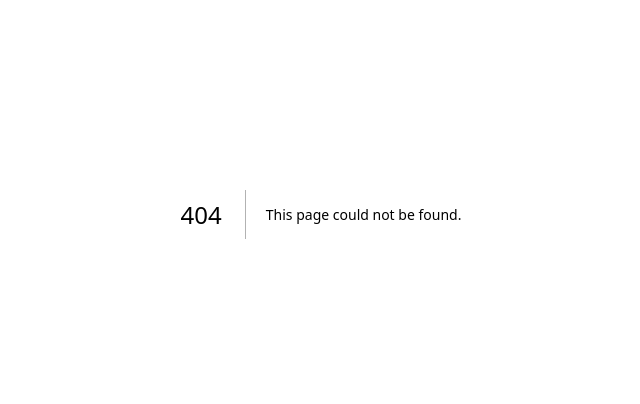
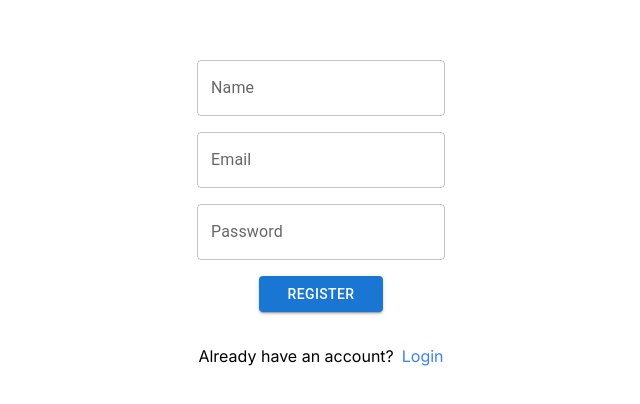
Before and after one commit to MalikTalha03/RecipeApp, a Next.js app: page /register in a window 1280 px wide. Before the commit this address had no page. Shown: the part 186-590 px from the top of the page, without its empty margins (319-959 px from the left). Built offline with nearby package versions, Linux system fonts and the light colour scheme.

Commit message:
Add register page component

```diff
--- /dev/null
+++ b/app/register/page.js
@@ -0,0 +1,56 @@
+"use client";
+import React, { useState } from "react";
+import { Button, TextField } from "@mui/material";
+import Link from "next/link";
+
+const Register = () => {
+  const [name, setName] = useState("");
+  const [email, setEmail] = useState("");
+  const [password, setPassword] = useState("");
+
+  const handleRegister = () => {
+    console.log("Registering with:", name, email, password);
+  };
+
+  return (
+    <div className="flex flex-col items-center justify-center h-screen gap-4">
+      <form className="flex flex-col space-y-4">
+        <TextField
+          label="Name"
+          variant="outlined"
+          value={name}
+          onChange={(e) => setName(e.target.value)}
+        />
+        <TextField
+          label="Email"
+          variant="outlined"
+          value={email}
+          onChange={(e) => setEmail(e.target.value)}
+        />
+        <TextField
+          label="Password"
+          variant="outlined"
+          type="password"
+          value={password}
+          onChange={(e) => setPassword(e.target.value)}
+        />
+        <Button
+          variant="contained"
+          color="primary"
+          className="w-1/2 self-center bg-blue-500 hover:bg-blue-700 text-white font-bold py-2 px-4 rounded"
+          onClick={handleRegister}
+        >
+          Register
+        </Button>
+      </form>
+      <div className="flex flex-row space-x-2 mt-4">
+        <p>Already have an account?</p>
+        <Link href="/login" legacyBehavior={true}>
+          <a className="text-blue-500 hover:underline">Login</a>
+        </Link>
+      </div>
+    </div>
+  );
+};
+
+export default Register;
```
